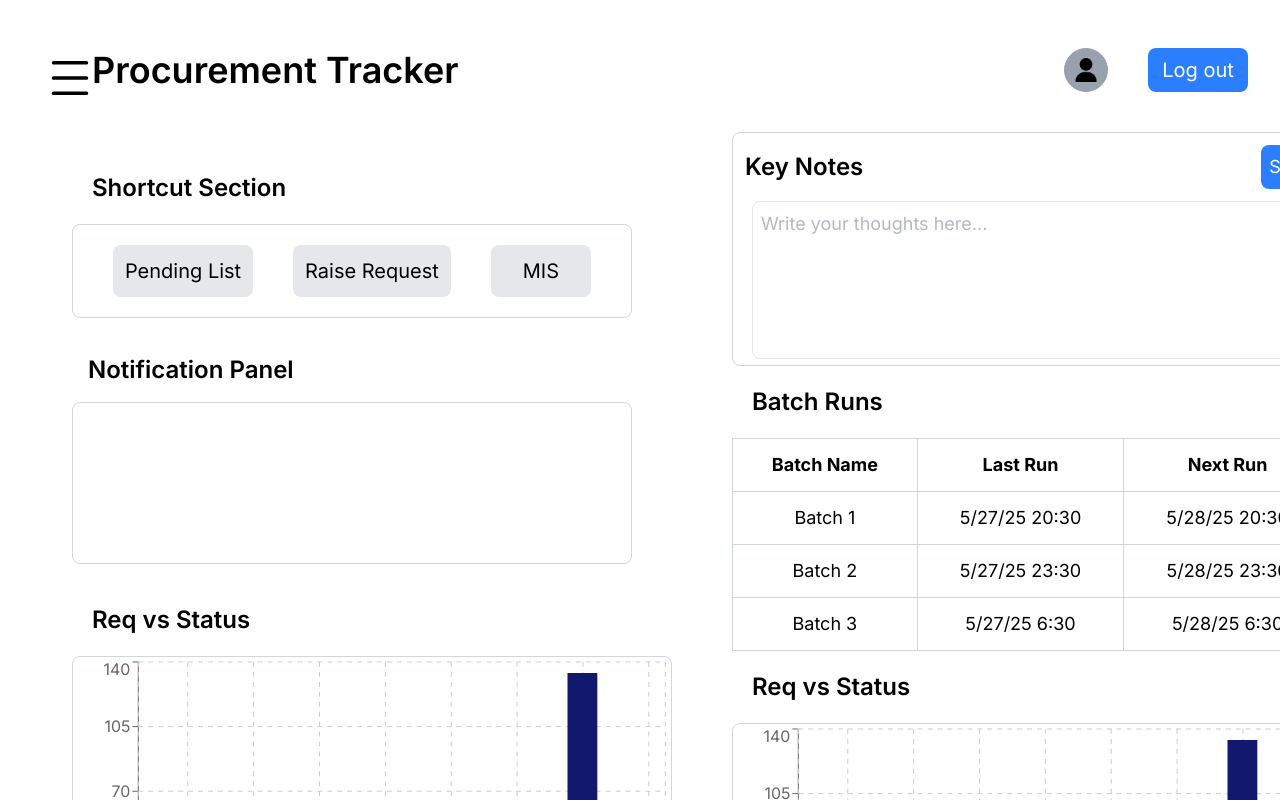
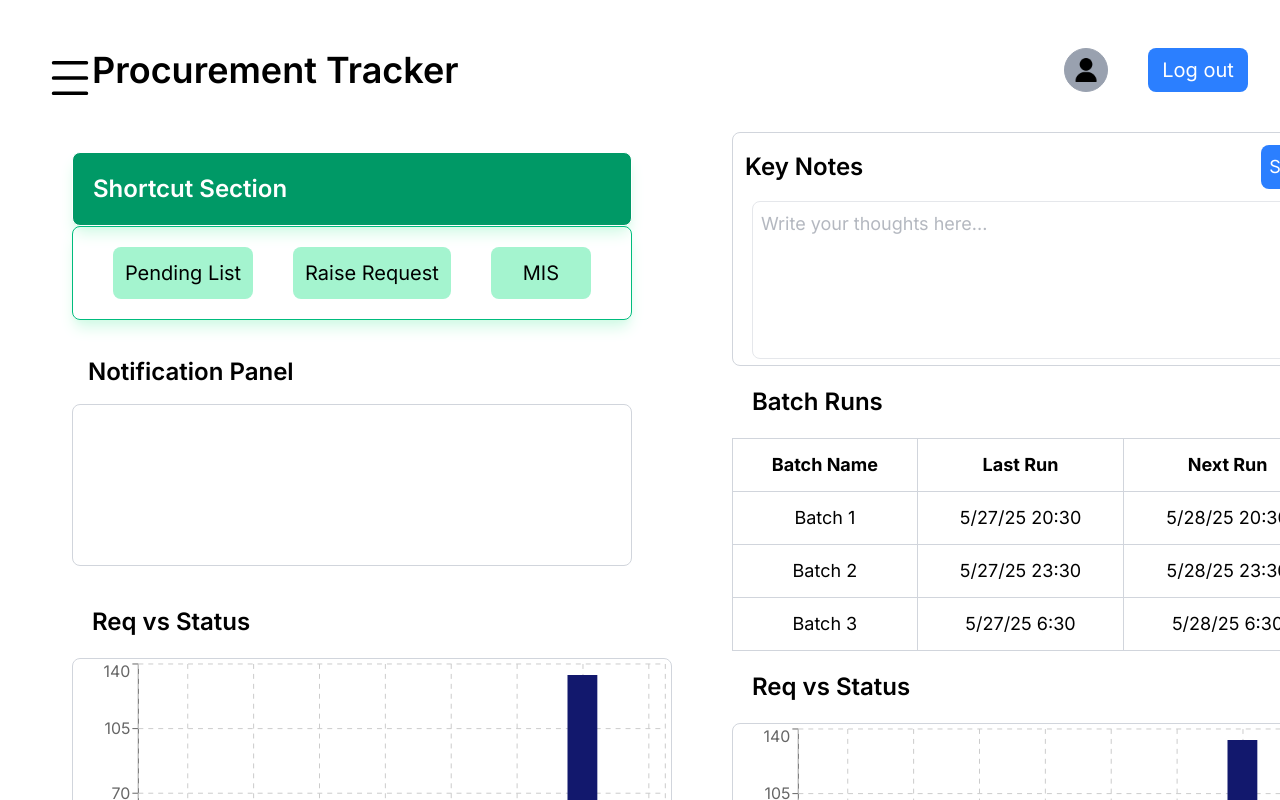
Before and after one commit to arya23923/procurement-tracker-system, a React (Vite) app: page / in a window 1280 px wide. Shown: the top 800 px of the page. Built offline with nearby package versions, Linux system fonts and the light colour scheme.

Commit message:
Shortcut section modified in accordance to layout sent

```diff
--- a/src/components/Shortcut.tsx
+++ b/src/components/Shortcut.tsx
@@ -3,11 +3,11 @@ import { FC } from "react";
 const Shortcut :FC = () => {
     return(
         <div className="w-full flex flex-col">
-            <p className="p-5 flex items-start font-semibold md:text-2xl">Shortcut Section</p>
-            <div className="flex justify-around items-center border border-gray-300 p-2 rounded-lg text-sm md:text-xl md:p-5 md:w-140">
-                <a href="#" className="bg-gray-200 p-3 rounded-lg">Pending List</a>
-                <a href="#" className="bg-gray-200 p-3 rounded-lg">Raise Request</a>
-                <a href="#" className="bg-gray-200 p-3 rounded-lg md:pr-8 md:pl-8">MIS</a>
+            <p className="p-5 bg-emerald-600 shadow-lg shadow-emerald-100 text-white border border-white rounded-lg flex items-start font-semibold md:w-140 md:text-2xl">Shortcut Section</p>
+            <div className="flex justify-around items-center border border-emerald-500 shadow-lg shadow-emerald-100 p-2 rounded-lg text-sm md:text-xl md:p-5 md:w-140">
+                <a href="#" className="bg-emerald-200 p-3 rounded-lg">Pending List</a>
+                <a href="#" className="bg-emerald-200 p-3 rounded-lg">Raise Request</a>
+                <a href="#" className="bg-emerald-200 p-3 rounded-lg md:pr-8 md:pl-8">MIS</a>
             </div>
         </div>
     )
```
